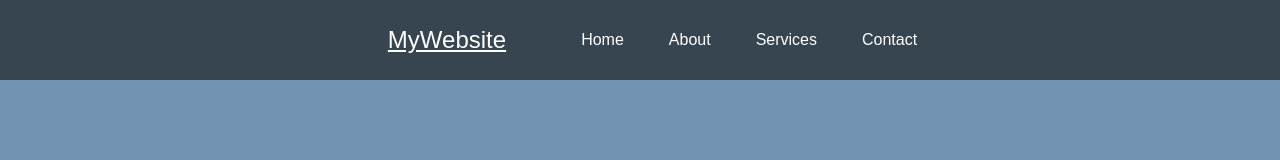
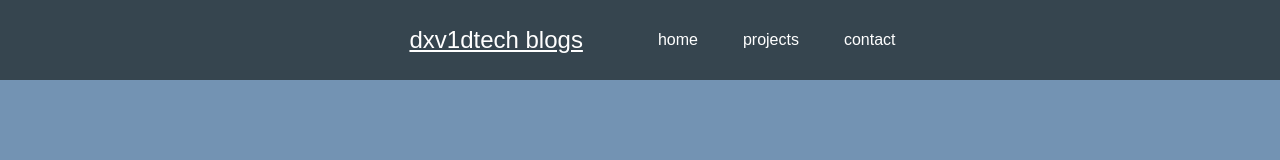
Before and after one commit to dxv1dtech/site, a website: page index.html in a window 1280 px wide. Drawn offline with Linux system fonts and the light colour scheme.

Commit message:
updated index.html

```diff
--- a/index.html
+++ b/index.html
@@ -8,13 +8,12 @@
 </head>
 <body>
     <nav class="navbar">
-        <div class="logo">MyWebsite</div>
+        <div class="logo">dxv1dtech blogs</div>
         <div class="toggle-btn" id="toggleBtn">☰</div> <!-- Toggle Button for Mobile -->
         <ul class="nav-links" id="navLinks">
-            <li><a href="#">Home</a></li>
-            <li><a href="#">About</a></li>
-            <li><a href="#">Services</a></li>
-            <li><a href="#">Contact</a></li>
+            <li><a href="#">home</a></li>
+            <li><a href="#">projects</a></li>
+            <li><a href="#">contact</a></li>
         </ul>
     </nav>
 
```
